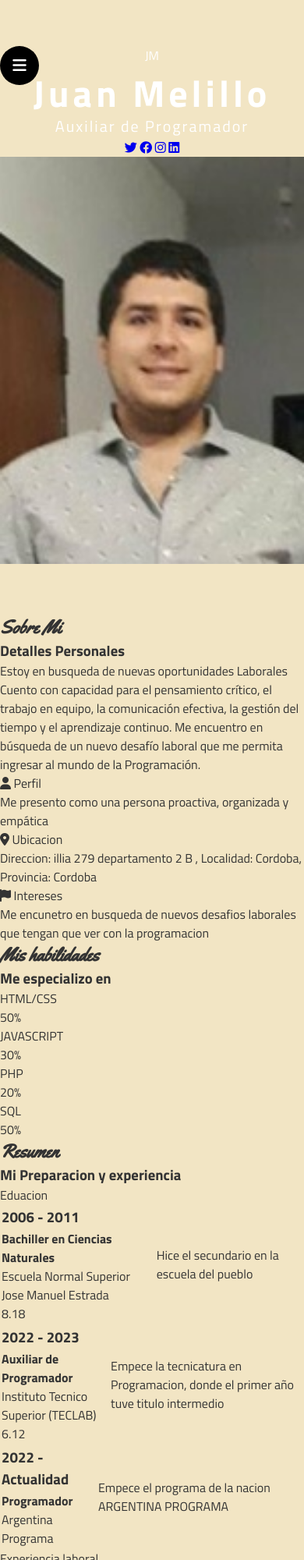
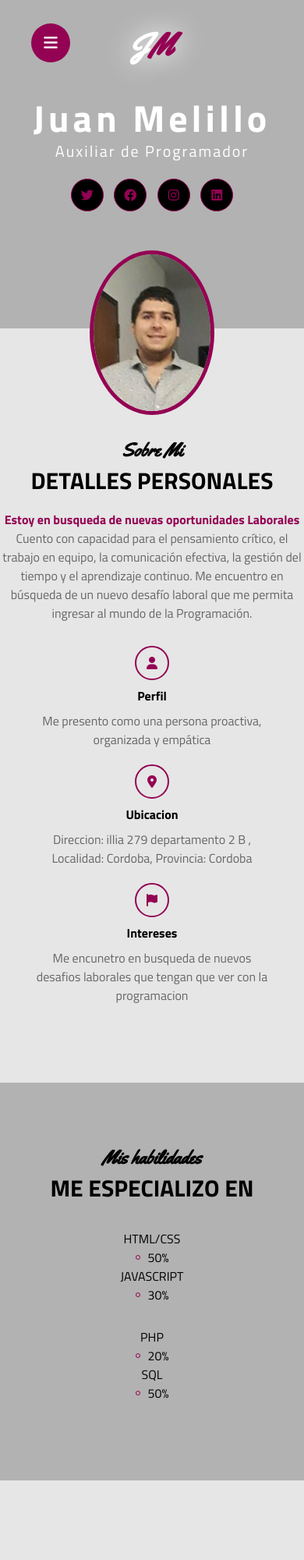
Before and after one commit to Juan1094/JuanMelilloCV, a plain HTML site: page index.html in a window 390 px wide. Shown: the top 2000 px of the page at 78% size. Drawn offline with Linux system fonts and the light colour scheme.

Commit message:
Update estilo.css

```diff
--- a/estilo.css
+++ b/estilo.css
@@ -5,33 +5,40 @@
     padding: 0;
 }
 
-body {
-    background-color: #f2e5c4;
-    color: #333;
-    font-family: Arial, sans-serif;
+html{
+    scroll-behavior: smooth;
 }
-header{
+
+.inicio{
+    background: linear-gradient(rgba(0,0,0,.3), rgba(0,0,0,.3));
     background-size: cover;
-    background-position: center;
-    color:white;
+    background-position: center center;
+    color: #fff;
+}
+
+.inicio .contenido-seccion{
+    max-width: 1000px;
     margin: auto;
     text-align: center;
-    padding: 0%;
-
+    padding: 0 10px;
 }
 
-header nav{
+.inicio .contenido-seccion header{
+    padding: 30px;
+}
+
+.inicio .contenido-seccion header nav{
     position: fixed;
     margin-left: 60px;
-    background-color: black;
-    padding: 10px;
+    background-color: #940253;
+    padding: 15px;
     border-radius: 10px;
     text-align: left;
     z-index: 99;
     display: none;
 }
 
-header nav a{
+.inicio .contenido-seccion header nav a{
     display: block;
     color: #fff;
     text-decoration: none;
@@ -39,9 +46,21 @@ header nav a{
     font-weight: bold;
 }
 
-header .nav-bar{
+.inicio .contenido-seccion header .logo{
+    font-weight: bold;
+    font-size: 2.5rem;
+    font-family: "Yellowtail";
+    text-shadow: 0 0 35px #fff;
+}
+
+.inicio .contenido-seccion header .logo .color{
+    color: #940253;
+    font-family: "Yellowtail";
+
+}
+.inicio .contenido-seccion header .nav-bar{
     position: fixed;
-    background-color: black;
+    background-color: #940253;
     font-size: 20px;
     width: 50px;
     height: 50px;
@@ -49,38 +68,59 @@ header .nav-bar{
     line-height: 50px;
     cursor: pointer;
     transition: .3s;
-    z-index: 999;
 }
-header .nav-bar:hover{
+.inicio .contenido-seccion header .nav-bar:hover{
     box-shadow: 0 0 35px #fff;
 }
-
-.inicio{
-    background-size: cover;
-    background-position: center;
-    color:white;
+.inicio .contenido-seccion .info{
+    padding-bottom: 130px;
 }
 
-.inicio .contenido-seccion{
-    margin: auto;
-    text-align: center;
-    padding: 15% 0;
-    background: url(imagenfondo1.jpg);
-    background-size: cover;
-    background-position: center center;
-    background-repeat: no-repeat;
-}
-
-
-.inicio .contenido-seccion h1{
+.inicio .contenido-seccion .info h1{
     font-size: 3rem;
     letter-spacing: 5px;
 }
-.inicio .contenido-seccion h2{
+.inicio .contenido-seccion .info h2{
     font-weight: normal;
     font-size: 20px;
     margin-top: -10px;
     letter-spacing: 2px;
+}
+
+.inicio .contenido-seccion .info .redes{
+    margin: 20px 0;
+}
+.inicio .contenido-seccion .info .redes a{
+    display: inline-block;
+    text-decoration: none;
+    background-color: #000;
+    color: #940253;
+    border: 1px solid #940253;
+    border-radius: 50%;
+    width: 40px;
+    height: 40px;
+    line-height: 40px;
+    margin: 0 5px;
+    transition: .3s;
+}
+.inicio .contenido-seccion .info .redes a:hover{
+    color: #fff;
+    background-color: #940253;
+    box-shadow: 0 0 20px #fff;
+}
+
+.inicio .contenido-seccion .foto{
+    position: relative;
+}
+
+.inicio .contenido-seccion .foto img{
+    max-width: 200px;
+    border-radius: 50%;
+    border: 5px solid #940253;
+    position: absolute;
+    left: 50%;
+    top: -100px;
+    transform: translateX(-50%);
 }
 
 .titulo-seccion{
@@ -88,139 +128,220 @@ header .nav-bar:hover{
     font-size: 1.5ram;
 }
 
-.acerca_de{
+.sobremi{
     background-color: #e6e6e6;
     padding: 140px 0 100px 0;
-    text-align:center;
+    text-align: center;
+}
+.sobremi .contenido-seccion h3{
+    max-width: 1000px;
+    margin: auto;
+    padding: 0 10px;
+}
+.sobremi .contenido-seccion h3{
+    text-transform: uppercase;
+    font-size: 30px;
 }
 
-.lugares {
-    background-color: #e6e6e6;
+.sobremi .contenido-seccion .especial{
+    color: #940253;
+    font-weight: bold;
+    margin-top: 15px;
 }
 
-
-.acerca_de .contenido-seccion p{
-    width:100%;
+.sobremi .contenido-seccion p{
+    max-width: 700px;
     margin: auto;
     color: #666;
 }
+.sobremi .contenido-seccion .fila{
+    display: flex;
+    margin-top: 30px;
+    justify-content: space-between;
+}
+.sobremi .contenido-seccion .fila .col{
+    width: 30%;
+}
+.sobremi .contenido-seccion .fila .col i{
+    color: #940253;
+    display: inline-block;
+    width: 40px;
+    height: 40px;
+    border: 2px solid #940253;
+    line-height: 40px;
+    border-radius: 50%;
+}
+.sobremi .contenido-seccion .fila .col span{
+    display: block;
+    font-weight: bold;
+    margin: 8px 0;
+}
 
-.places-container {
+.habilidades{
+    padding: 80px 0 100px 0;
+    text-align: center;
+    background: linear-gradient(rgba(0,0,0,.3), rgba(0,0,0,.3));
+    background-size: cover;
+    background-attachment: fixed;
+    background-attachment: center center;
+    color: black;
+}
+.habilidades .contenido-seccion{
+    max-width: 1000px;
+    margin: auto;
+    padding: 0 10px;
+}
+.habilidades .contenido-seccion h3{
+    text-transform: uppercase;
+    font-size: 30px;
+}
+.habilidades .contenido-seccion .fila{
     display: flex;
-    flex-wrap: wrap;
+    justify-content: space-between;
+    margin-top: 30px;
+}
+.habilidades .contenido-seccion .fila .col{
+    width: 47%;
+    text-align: left;
+}
+.habilidades .contenido-seccion .fila .col .cont-barra{
+    display: flex;
+    align-items: center;
+}
+.habilidades .contenido-seccion .barra{
+    display: flex;
+    border: 1px solid #940253;
+    padding: 2px;
+    border-radius: 3px;
+    margin-right: 10px;
+}
+.habilidades .contenido-seccion .barra .e{
+    background-color: #363636;
+    width: 20px;
+    height: 30px;
+    margin-right: 2px;
+}
+
+.resumen{
+    background-color: #e6e6e6;
+    padding: 140px 0 100px 0;
+    text-align: center;
+}
+.resumen .contenido-seccion{
+    max-width: 1000px;
+    margin: auto;
+    padding: 0 10px;
+}
+.resumen .contenido-seccion h3{
+    text-transform: uppercase;
+    font-size: 30px;
+}
+.resumen .contenido-seccion .info{
+    text-align: left;
+    display: flex;
+    justify-content: space-between;
+    margin-top: 30px;
+}
+.resumen .contenido-seccion .info .col{
+    width: 45%;
+}
+.resumen .contenido-seccion .info .col .titulo{
+    display: inline-block;
+    color: #940253;
+    font-weight: bold;
+    border: 2px solid #940253;
+    padding: 10px;
+}
+.resumen .contenido-seccion .info .col .table{
+    margin-top: 30px;
+    border-collapse: collapse;
+}
+.resumen .contenido-seccion .info .col table .datos{
+    width: 40%;
+    border-bottom: 1px solid #bab9b9;
+}
+.resumen .contenido-seccion .info .col table h4{
+    margin-top: 10px;
+}
+.resumen .contenido-seccion .info .col table h3{
+    font-size: 20px;
+    margin-bottom: 5px;
+}
+.resumen .contenido-seccion .info .col table p{
+    font-size: 14px;
+}
+.resumen .contenido-seccion .info .col table .promedio{
+    display: block;
+    color: #940253;
+    margin-top: 10px;
+    font-weight: bold;
+}
+.resumen .contenido-seccion .info .col table .descripcion{
+    border-left: 1px solid #bab9b9;
+    padding-left: 20px;
+}
+
+.contacto{
+    background-color: #202020;
+    padding: 140px 0 100px 0;
+    color: #e6e6e6;
+    text-align: center;
+}
+.contacto .contenido-seccion{
+    max-width: 1000px;
+    margin: auto;
+    padding: 0 10px;
+}
+.contacto .contenido-seccion h3{
+    text-transform: uppercase;
+    font-size: 30px;
+}
+.contacto .contenido-seccion .fila{
+    display: flex;
     justify-content: space-around;
 }
+.contacto .contenido-seccion .fila .col{
+    margin-top: 50px;
+}
+.contacto .contenido-seccion .fila .col h2{
+    color: #940253;
+}
 
-.overlay p{
-    width:100%;
-    margin: auto;
+@media screen and (max-width:800px){
+    .habilidades .contenido-seccion .fila{
+        display: block;
+    }
+    .habilidades .contenido-seccion .fila .col{
+        width: 100%;
         text-align: center;
     }
-
-.place {
-    width: 30%;
-    margin: 3px;
-    position: relative;
-    overflow: hidden;
+    .habilidades .contenido-seccion .fila .col .cont-barra{
+        justify-content: center;
     }
-
-.place img{
-    width: 500px;
-    height: 280px;
+    .sobremi .contenido-seccion .fila{
+        display: block;
     }
-.lugares h2{
-    padding: 20px;
+    .sobremi .contenido-seccion .fila .col{
+        width: 80%;
+        margin: auto;
+        margin-top: 20px;
+    }
+    .resumen .contenido-seccion .info{
+        display: block;
+    }
+    .resumen .contenido-seccion .info .col{
+        width: 90%;
+        margin: auto;
+    }
+    .resumen .contenido-seccion .info .col .titulo{
+        display: block;
         text-align: center;
-    font-family: "Yellowtail";
-    font-size: 1.5ram;
     }
-
-.place:hover .overlay {
-    opacity: 1;
+    .resumen .contenido-seccion .info .col table{
+        margin-top: 10px;
+        margin-bottom: 30px;
     }
-
-
-.overlay {
-    position: absolute;
-    top: 0;
-    left: 0;
-    width: 100%;
-    height: 98%;
-    background: rgba(0, 0, 0, 0.7);
-    color: #fff;
-    opacity: 0;
-    transition: opacity 0.5s;
-    display: flex;
-    flex-direction: column;
-    justify-content: center;
-    align-items: center;
-}
-.overlay p a{
-    color: white;
-
-}
-
-.hospedaje {
-    background-color: #e6e6e6;
-    text-align: center;
-    padding: 20px;
-}
-
-.hospedaje h2{
-    font-family: "Yellowtail";
-    font-size: 1.5ram;
-}
-
-.accommodations-container {
-    display: flex;
-    flex-wrap: wrap;
-    justify-content: space-around;
-}
-
-.accommodation {
-    width: 45%;
-    margin: 5px;
-    padding: 5px;
-    background-color: #ffffff77;
-    box-shadow: 0 0 10px rgba(0, 0, 0, 0.1);
-}
-
-.accommodation img {
-    width: 300px;
-    height: 231px;
-}
-
-
-
-@media only screen and (max-width: 768px) {
-    .places-container, .accommodations-container {
-        flex-direction: column;
-    }
-    .place, .accommodation {
-    width: 100%;
-    }
-
-    img {
-        width: 100%;
+    .contacto .contenido-seccion .fila{
+        display: block;
     }
 }
-
-.hospedaje .accommodations-container .ubiacion-contacto{
-    margin: 20px 0;
-}
-.hospedaje .accommodations-container .ubiacion-contacto a{
-    display: inline-block;
-    text-decoration: none;
-    background-color: white;
-    border: 1px solid black;
-    border-radius: 50%;
-    width: 40px;
-    height: 40px;
-    line-height: 40px;
-    margin: 0 5px;
-    transition: .3s;
-}
-.hospedaje .accommodations-container .ubiacion-contacto a:hover{
- background-color: #666;
-
-}
```
Lines whose indentation alone changed are shown as unchanged.
